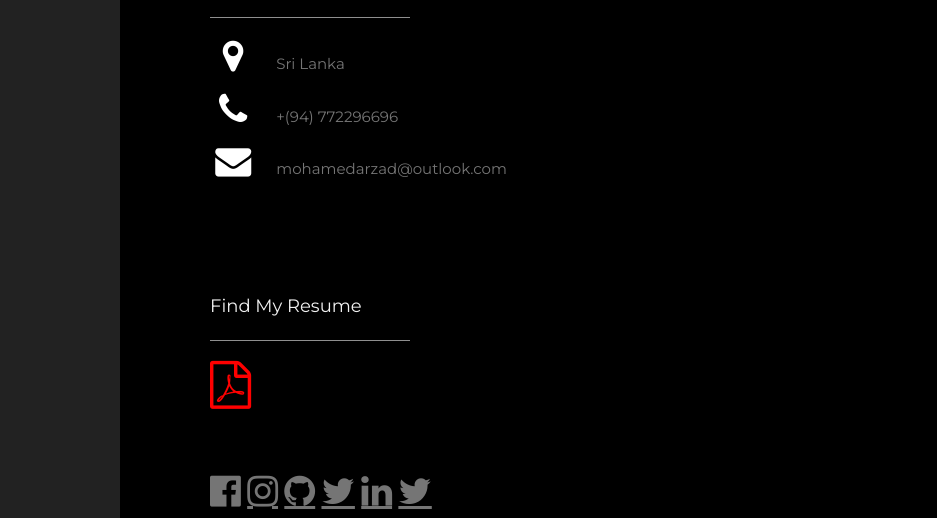
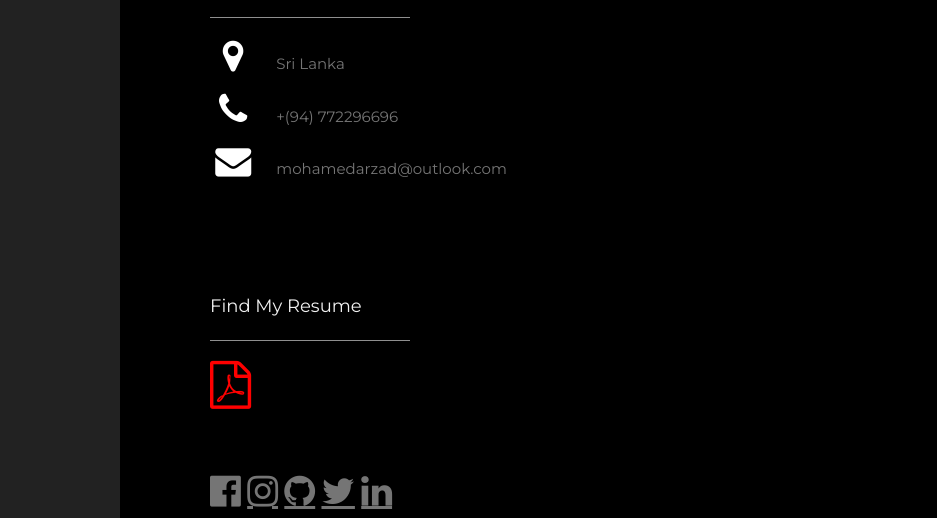
Before and after one commit to arz4d/arz4d.github.io, a plain HTML site: page index.html in a window 1280 px wide. Shown: the part 282-800 px from the top of the page, without its empty margins (0-937 px from the left). Drawn offline with nearby package versions, Linux system fonts and the light colour scheme.

Commit message:
Update index.html

```diff
--- a/index.html
+++ b/index.html
@@ -91,7 +91,6 @@ body, h1,h2,h3,h4,h5,h6 {font-family: "Montserrat", sans-serif}
 
     <a class="fa fa-linkedin w3-hover-opacity" style="font-size:36px" href="https://www.linkedin.com/in/arzad/" target="_blank"></a>
 
-    <a class="fa fa-twitter w3-hover-opacity" style="font-size:36px" href="/twitterfeed.html" ></a>
   <!-- End footer -->
   </footer>
    <div class="w3-padding-32 w3-content w3-text-grey" id="contact">
```
